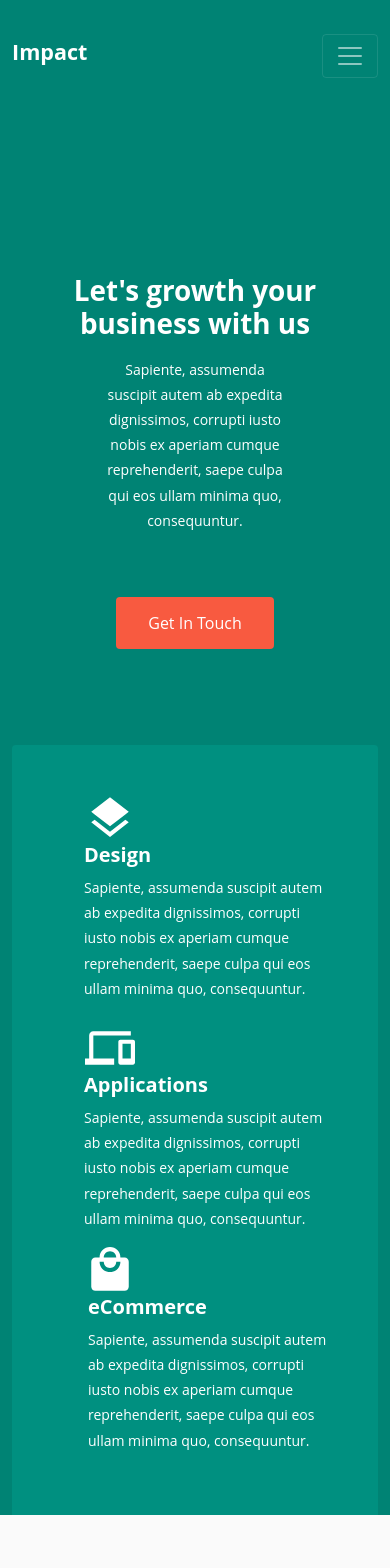
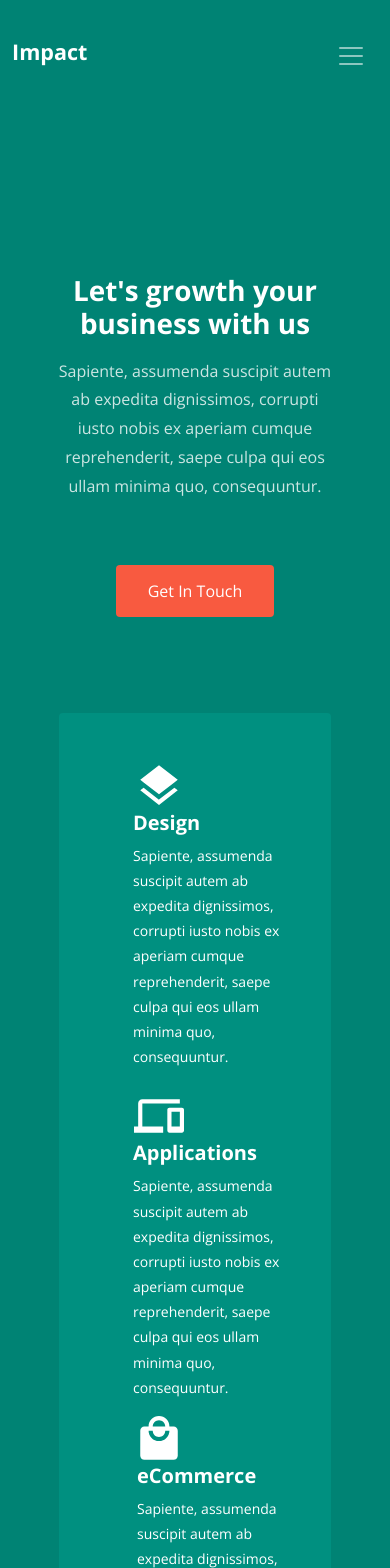
Before and after one commit to Shubham-5/Landing-page, a React (Create React App) app: page / in a window 390 px wide. Shown: the top 1568 px of the page. Built offline with nearby package versions, Linux system fonts and the light colour scheme.

Commit message:
fix : play button size and hero section box width

```diff
--- a/public/index.html
+++ b/public/index.html
@@ -24,6 +24,8 @@
     -->
 
 
+    <link rel="preconnect" href="https://fonts.gstatic.com">
+    <link href="https://fonts.googleapis.com/css2?family=Montserrat:wght@300;700&family=Open+Sans:wght@400;700&display=swap" rel="stylesheet">
     <link href="https://cdn.jsdelivr.net/npm/bootstrap@5.0.2/dist/css/bootstrap.min.css" rel="stylesheet" integrity="sha384-EVSTQN3/azprG1Anm3QDgpJLIm9Nao0Yz1ztcQTwFspd3yD65VohhpuuCOmLASjC" crossorigin="anonymous" />
     <script src="https://cdn.jsdelivr.net/npm/bootstrap@5.0.2/dist/js/bootstrap.bundle.min.js" integrity="sha384-MrcW6ZMFYlzcLA8Nl+NtUVF0sA7MsXsP1UyJoMp4YLEuNSfAP+JcXn/tWtIaxVXM" crossorigin="anonymous"></script>
     <title>React App</title>
--- a/src/components/Footer/Footer.css
+++ b/src/components/Footer/Footer.css
@@ -2,6 +2,12 @@
     margin: 0 2px;
     padding: 6px 9px;
     border-radius: 50%;
+    cursor: pointer;
+}
+
+.social-icons svg {
+    display: grid;
+    place-items: center;
     cursor: pointer;
 }
 
--- a/src/components/MediaPlayer/MediaPlayer.css
+++ b/src/components/MediaPlayer/MediaPlayer.css
@@ -32,31 +32,29 @@ iframe {
 }
 
 .cls_button {
-    font-size: 70px;
     background-color: rgba(0, 0, 0, 0);
+    padding: 0;
     display: flex;
     justify-content: center;
     align-items: center;
-    height: 1em;
-    width: 1em;
+    height: 80px;
+    width: 80px;
     border-radius: 50%;
     border: none;
     color: black;
+    background-color: black;
     cursor: pointer;
     z-index: 10;
 }
 
 .cls_button svg {
-    margin-right: 4px;
+    position: absolute;
+    right: 0.5px;
+    height: 80px;
+    width: 80px;
     color: rgb(240, 230, 230);
     cursor: pointer;
     z-index: 2;
-}
-
-.cls_button::before {
-    content: "";
-    display: inline-block;
-    margin-right: 5px;
 }
 
 .video {
--- a/src/components/MediaPlayer/index.tsx
+++ b/src/components/MediaPlayer/index.tsx
@@ -11,14 +11,14 @@ const [modal, setModal] = useState(false);
   };
 
     return (
-        <div className="pb-5 bg-white">
-      <div className="container media">
+        <div className="pb-5 bg-white ">
+      <div className="container media ">
         <div className="pb-4">
           <div className="pb-5">
             <div className="row d-flex">
               <div className="col-lg-7 order-lg-1 order-2 ">
                 <div className="modals position-relative " onClick={openModal}>
-                  <button className="cls_button position-absolute "><BsPlayCircleFill/ ></button>
+                  <button className="cls_button position-absolute "><BsPlayCircleFill size={70} /></button>
                   <img src="https://untree.co/demos/impact/images/hero-min.jpg" className="w-100 h-100" alt=""  onClick={openModal}  />
                 </div>
                 {modal?
--- a/src/components/NavBar/NavBar.css
+++ b/src/components/NavBar/NavBar.css
@@ -9,6 +9,11 @@
 
 .logo-nav {
     padding-left: 18px;
+}
+
+.navbar-toggler {
+    color: white !important;
+    border: none;
 }
 
 .pop-over {
--- a/src/components/SectionHero/SectionHero.css
+++ b/src/components/SectionHero/SectionHero.css
@@ -25,6 +25,11 @@
 .container-fluid .div {
     max-width: 500px;
     margin: 0 auto;
+}
+
+.container-fluid .div p {
+    color: rgba(255, 255, 255, 0.8);
+    font-size: 16px;
 }
 
 .hero-box {
@@ -96,8 +101,9 @@
         margin-left: 25px;
     }
     .hero-box {
-        max-width: 400px;
+        max-width: 272px;
         margin: 0 auto;
+        padding: 50px;
     }
     .div {
         max-width: 700px;
--- a/src/components/SectionHero/index.tsx
+++ b/src/components/SectionHero/index.tsx
@@ -10,7 +10,7 @@ const HeroSection = () => {
           <div className="py-4 d-flex"></div>
               <div className="text-white pt-5 px-mx-3 px-4 text-center div">
                 <h1 className="fw-bold px-md-3 px-0">Let's growth your business with us</h1>
-                <p className="px-md-5 px-5 mx-3 pt-2">
+                <p className="px-md-5 mx-3 pt-2">
                   Sapiente, assumenda suscipit autem ab expedita dignissimos,
                   corrupti iusto nobis ex aperiam cumque reprehenderit, saepe
                   culpa qui eos ullam minima quo, consequuntur.
@@ -32,7 +32,7 @@ const HeroSection = () => {
         </div>
 
         <div className="pt-5">
-          <div className="hero-box py-5 px-5 rounded-top">
+          <div className="hero-box py-5 rounded-top">
             <div className="row">
               <div className="col-lg-4 text-white d-flex">
                 <div>
--- a/src/components/Slider/index.tsx
+++ b/src/components/Slider/index.tsx
@@ -30,7 +30,7 @@ const Slider = () => {
           <div className="slide_container">
             <div className="pt-5 pb-4">
               <img
-                className="slider-img border border-5 border-white shadow-sm"
+                className="slider-img border border-5 border-white shadow-lg"
                 src="https://untree.co/demos/impact/images/person_1.jpg"
                 alt=""
               />
@@ -49,7 +49,7 @@ const Slider = () => {
           <div className="slide_container">
             <div className="pt-5 pb-4">
               <img
-                className="slider-img border border-5 border-white shadow-sm"
+                className="slider-img border border-5 border-white shadow-lg"
                 src="https://untree.co/demos/impact/images/person_2.jpg"
                 alt=""
               />
@@ -69,7 +69,7 @@ const Slider = () => {
           <div className="slide_container">
             <div className="pt-5 pb-4">
               <img
-                className="slider-img border border-5 border-white shadow-sm"
+                className="slider-img border border-5 border-white shadow-lg"
                 src="https://untree.co/demos/impact/images/person_3.jpg"
                 alt=""
               />
```
